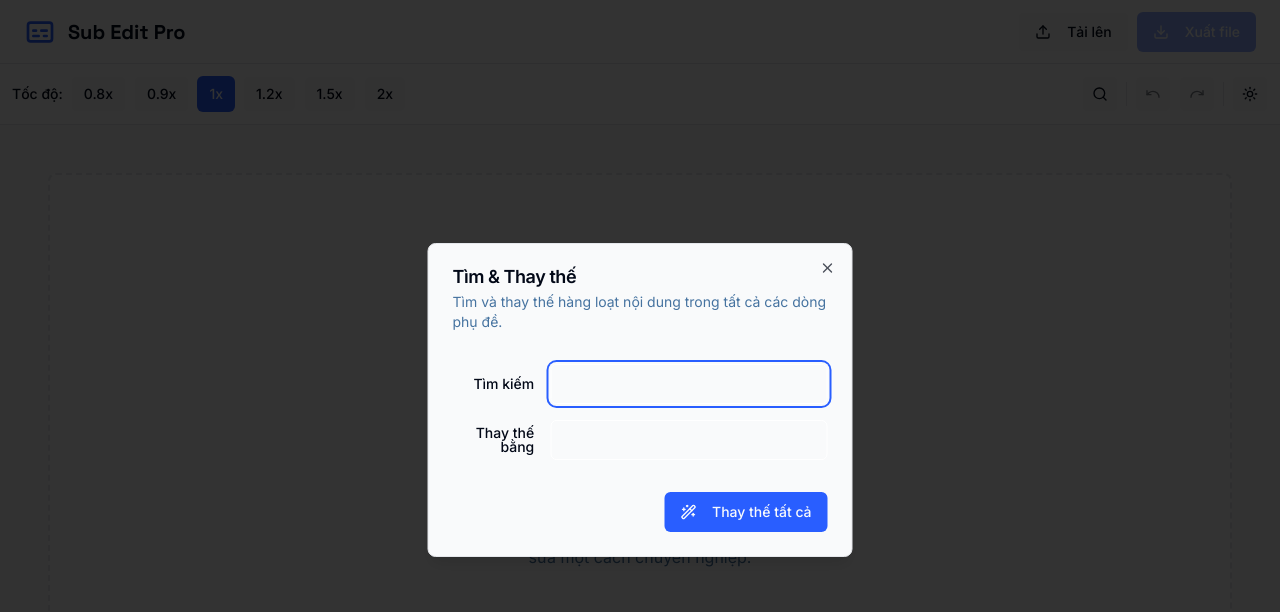
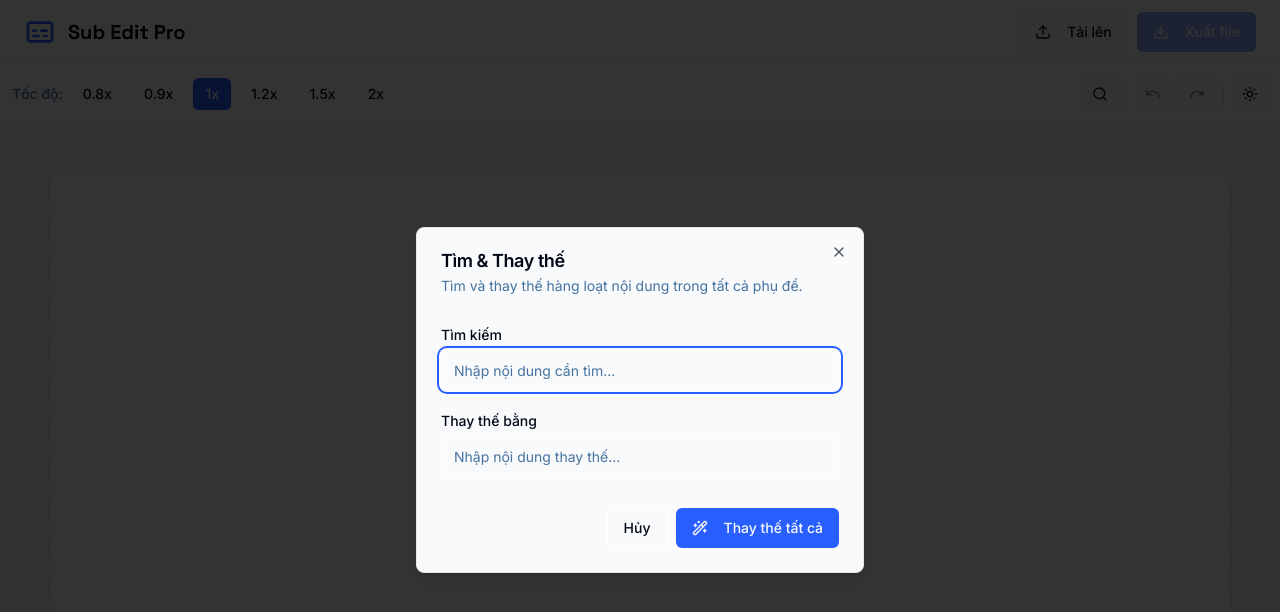
Before and after one commit to vl0526/Phu-de-pro, a Next.js app: page / in a window 1280 px wide. Both pictures are taken after a click on the button 1100 px from the left and 94 px from the top of the page. Shown: the top 612 px of the page. Built offline with nearby package versions, Linux system fonts and the light colour scheme.

Commit message:
Đẹp hơn chuyên nghiệp hơn (_for element <Primitive.div>_)

```diff
--- /dev/null
+++ b/src/components/app/find-replace-dialog.tsx
@@ -0,0 +1,91 @@
+"use client";
+
+import React, { useState } from 'react';
+import { useSubtitleEditor } from '@/contexts/subtitle-editor-context';
+import { Button } from '@/components/ui/button';
+import { useToast } from '@/hooks/use-toast';
+import {
+  Dialog,
+  DialogContent,
+  DialogDescription,
+  DialogFooter,
+  DialogHeader,
+  DialogTitle,
+  DialogTrigger,
+} from "@/components/ui/dialog"
+import { Input } from "@/components/ui/input"
+import { Label } from "@/components/ui/label"
+import { Search, Wand2 } from 'lucide-react';
+import { Tooltip, TooltipContent, TooltipProvider, TooltipTrigger } from '../ui/tooltip';
+
+export function FindReplaceDialog() {
+  const { dispatch } = useSubtitleEditor();
+  const [findText, setFindText] = useState('');
+  const [replaceText, setReplaceText] = useState('');
+  const [isOpen, setIsOpen] = useState(false);
+  const { toast } = useToast();
+
+  const handleReplaceAll = () => {
+    if (!findText) {
+      toast({ variant: "destructive", title: "Chưa nhập nội dung cần tìm" });
+      return;
+    }
+    dispatch({ type: 'BATCH_REPLACE', payload: { find: findText, replace: replaceText } });
+    toast({ variant: "success", title: "Đã thay thế xong" });
+    setIsOpen(false);
+  };
+
+  return (
+    <Dialog open={isOpen} onOpenChange={setIsOpen}>
+      <TooltipProvider>
+        <Tooltip>
+          <TooltipTrigger asChild>
+             <DialogTrigger asChild>
+               <Button variant="outline" size="icon" className="h-9 w-9">
+                  <Search className="h-4 w-4" />
+                </Button>
+            </DialogTrigger>
+          </TooltipTrigger>
+          <TooltipContent>
+            <p>Tìm & Thay thế</p>
+          </TooltipContent>
+        </Tooltip>
+      </TooltipProvider>
+      <DialogContent className="sm:max-w-md">
+        <DialogHeader>
+          <DialogTitle>Tìm & Thay thế</DialogTitle>
+          <DialogDescription>
+            Tìm và thay thế hàng loạt nội dung trong tất cả phụ đề.
+          </DialogDescription>
+        </DialogHeader>
+        <div className="grid gap-6 py-4">
+          <div className="grid gap-2">
+            <Label htmlFor="find">Tìm kiếm</Label>
+            <Input
+              id="find"
+              value={findText}
+              onChange={(e) => setFindText(e.target.value)}
+              placeholder="Nhập nội dung cần tìm..."
+            />
+          </div>
+          <div className="grid gap-2">
+            <Label htmlFor="replace">Thay thế bằng</Label>
+            <Input
+              id="replace"
+              value={replaceText}
+              onChange={(e) => setReplaceText(e.target.value)}
+              placeholder="Nhập nội dung thay thế..."
+            />
+          </div>
+        </div>
+        <DialogFooter>
+          <Button onClick={() => setIsOpen(false)} variant="outline">Hủy</Button>
+          <Button onClick={handleReplaceAll} className="bg-primary text-primary-foreground">
+            <Wand2 className="mr-2 h-4 w-4" />
+            Thay thế tất cả
+          </Button>
+        </DialogFooter>
+      </DialogContent>
+    </Dialog>
+  )
+}
--- a/src/components/app/toolbar.tsx
+++ b/src/components/app/toolbar.tsx
@@ -1,132 +1,39 @@
 "use client";
 
-import React, { useState } from 'react';
+import React from 'react';
 import { useSubtitleEditor } from '@/contexts/subtitle-editor-context';
 import { Button } from '@/components/ui/button';
-import { Undo, Redo, Trash2, Combine, Split, Search, Moon, Sun, Wand2, X } from 'lucide-react';
-import { useToast } from '@/hooks/use-toast';
+import { Undo, Redo, Moon, Sun } from 'lucide-react';
 import {
   Tooltip,
   TooltipContent,
   TooltipProvider,
   TooltipTrigger,
 } from "@/components/ui/tooltip"
-import {
-  Dialog,
-  DialogContent,
-  DialogDescription,
-  DialogFooter,
-  DialogHeader,
-  DialogTitle,
-  DialogTrigger,
-} from "@/components/ui/dialog"
-import { Input } from "@/components/ui/input"
-import { Label } from "@/components/ui/label"
 import { Separator } from '@/components/ui/separator';
+import { FindReplaceDialog } from '@/components/app/find-replace-dialog';
 
 const SPEED_PRESETS = [0.8, 0.9, 1.0, 1.2, 1.5, 2.0];
 
-function FindReplaceDialog() {
-  const { dispatch } = useSubtitleEditor();
-  const [findText, setFindText] = useState('');
-  const [replaceText, setReplaceText] = useState('');
-  const [isOpen, setIsOpen] = useState(false);
-  const { toast } = useToast();
-
-  const handleReplaceAll = () => {
-    if (!findText) {
-      toast({ variant: "destructive", title: "Chưa nhập nội dung cần tìm" });
-      return;
-    }
-    dispatch({ type: 'BATCH_REPLACE', payload: { find: findText, replace: replaceText } });
-    toast({ variant: "success", title: "Đã thay thế xong" });
-    setIsOpen(false);
-  };
-
-  return (
-    <Dialog open={isOpen} onOpenChange={setIsOpen}>
-      <TooltipProvider>
-        <Tooltip>
-          <TooltipTrigger asChild>
-             <DialogTrigger asChild>
-               <Button variant="outline" size="icon" className="h-9 w-9">
-                  <Search className="h-4 w-4" />
-                </Button>
-            </DialogTrigger>
-          </TooltipTrigger>
-          <TooltipContent>
-            <p>Tìm & Thay thế</p>
-          </TooltipContent>
-        </Tooltip>
-      </TooltipProvider>
-      <DialogContent className="sm:max-w-[425px]">
-        <DialogHeader>
-          <DialogTitle>Tìm & Thay thế</DialogTitle>
-          <DialogDescription>
-            Tìm và thay thế hàng loạt nội dung trong tất cả các dòng phụ đề.
-          </DialogDescription>
-        </DialogHeader>
-        <div className="grid gap-4 py-4">
-          <div className="grid grid-cols-4 items-center gap-4">
-            <Label htmlFor="find" className="text-right">
-              Tìm kiếm
-            </Label>
-            <Input
-              id="find"
-              value={findText}
-              onChange={(e) => setFindText(e.target.value)}
-              className="col-span-3"
-            />
-          </div>
-          <div className="grid grid-cols-4 items-center gap-4">
-            <Label htmlFor="replace" className="text-right">
-              Thay thế bằng
-            </Label>
-            <Input
-              id="replace"
-              value={replaceText}
-              onChange={(e) => setReplaceText(e.target.value)}
-              className="col-span-3"
-            />
-          </div>
-        </div>
-        <DialogFooter>
-          <Button onClick={handleReplaceAll} className="bg-primary text-primary-foreground">
-            <Wand2 className="mr-2 h-4 w-4" />
-            Thay thế tất cả
-          </Button>
-        </DialogFooter>
-      </DialogContent>
-    </Dialog>
-  )
-}
-
 export function Toolbar() {
   const { state, dispatch, history, currentIndex } = useSubtitleEditor();
-  const { speed, selectedIds, isProMode } = state;
-  const { toast } = useToast();
+  const { speed, isProMode } = state;
 
   const handleSpeedChange = (newSpeed: number) => {
-    if (isNaN(newSpeed) || newSpeed <= 0) {
-      toast({ variant: "destructive", title: "Tốc độ không hợp lệ" });
-      return;
-    }
     dispatch({ type: 'CHANGE_SPEED', payload: newSpeed });
-    toast({ title: `Đã áp dụng tốc độ ${newSpeed}x` });
   };
-
-  const selectedCount = selectedIds.size;
 
   return (
     <div className="flex flex-wrap items-center gap-4 border-b bg-card p-3">
       <div className="flex items-center gap-2">
-        <span className="text-sm font-medium">Tốc độ:</span>
+        <span className="text-sm font-medium text-muted-foreground">Tốc độ:</span>
         {SPEED_PRESETS.map(preset => (
           <Button
             key={preset}
-            variant={speed === preset ? 'default' : 'outline'}
+            variant={speed === preset ? 'default' : 'ghost'}
             size="sm"
             onClick={() => handleSpeedChange(preset)}
+            className="h-8"
           >
             {preset}x
           </Button>
```
